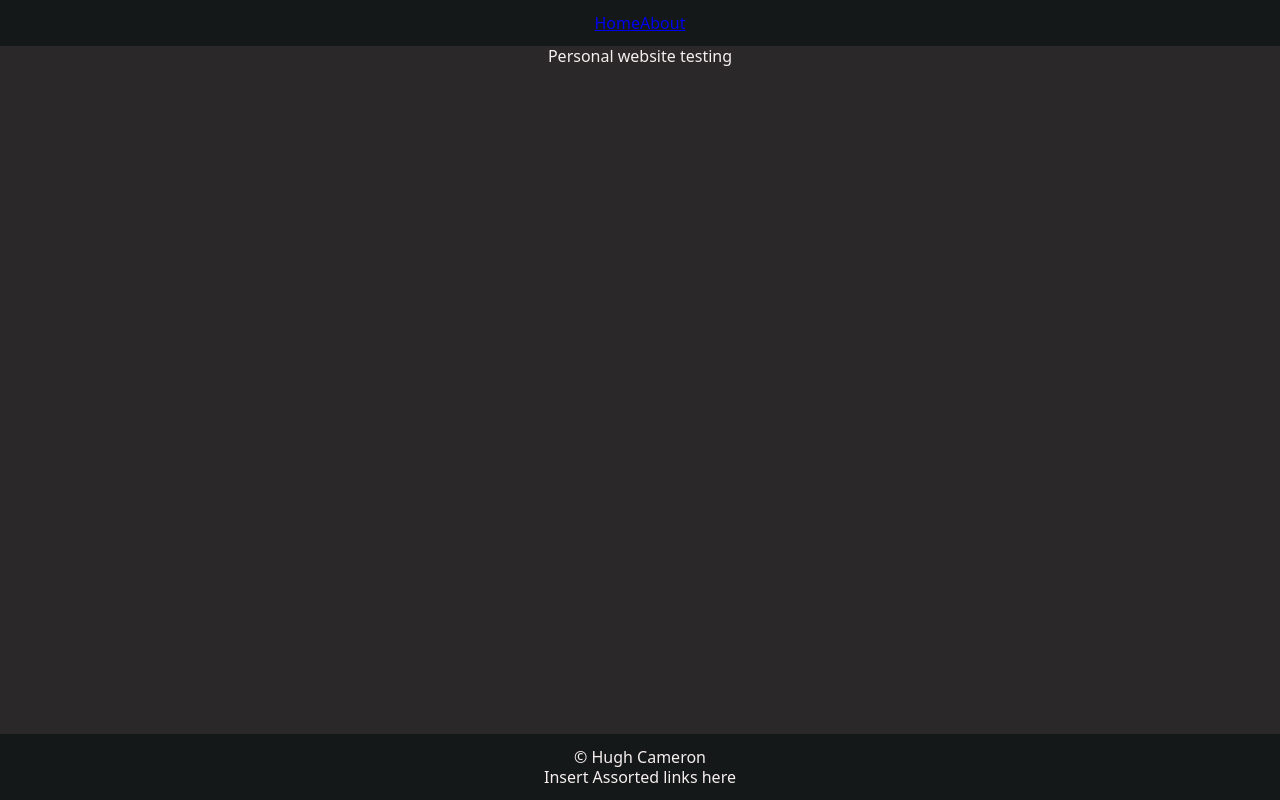
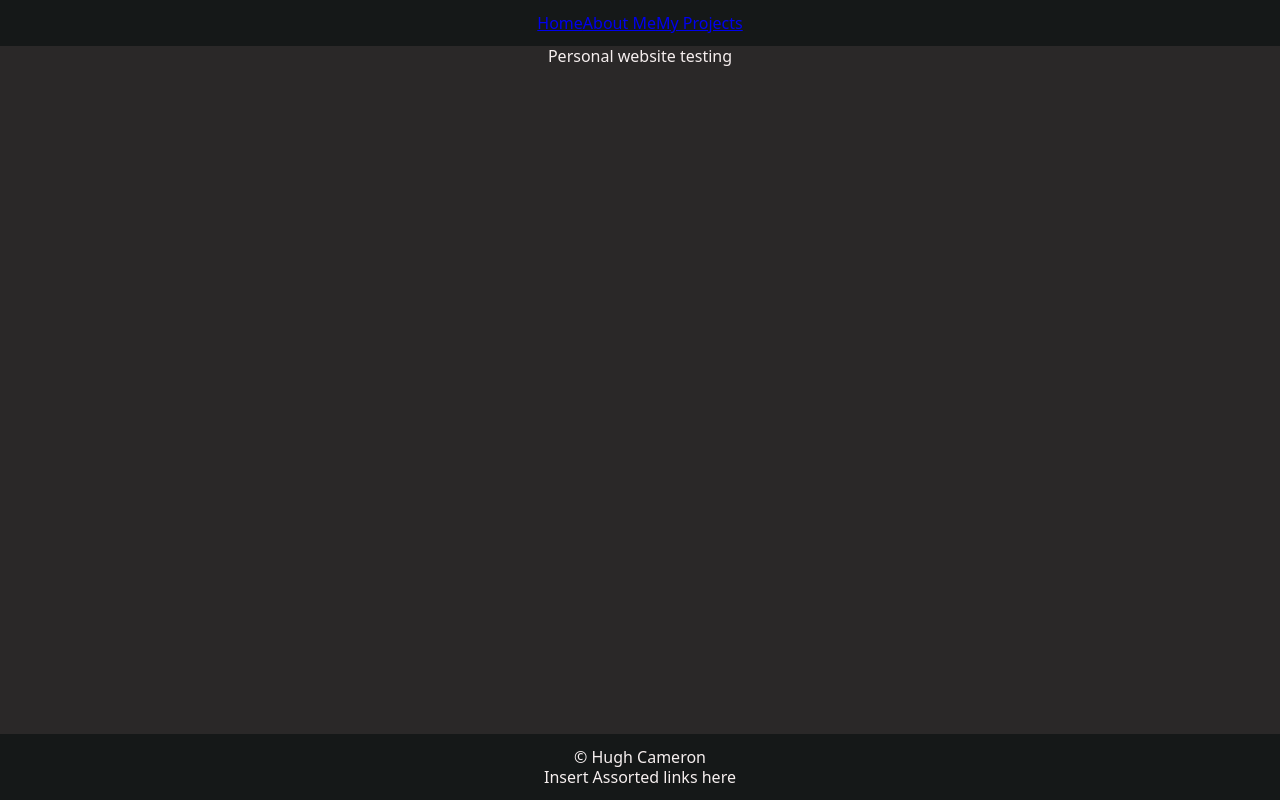
Before and after one commit to AeonianTest/AeonianTest.github.io, a React (Vite) app: page / in a window 1280 px wide. Built offline with nearby package versions, Linux system fonts and the light colour scheme.

Commit message:
Projects page navlinked

```diff
--- a/src/App.tsx
+++ b/src/App.tsx
@@ -1,6 +1,7 @@
 import { HashRouter, Routes, Route } from 'react-router-dom';
 import HomePage from './pages/HomePage';
 import AboutMe from './pages/AboutMe';
+import Projects from './pages/Projects';
 import Header from './components/Header';
 import Footer from './components/Footer';
 import './css/App.css'
@@ -12,6 +13,7 @@ function App() {
       		<Routes>
         		<Route path="/" element={<HomePage />} />
 				<Route path="/about" element={<AboutMe/>} />
+				<Route path="/projects" element={<Projects/>} />
       		</Routes>
 			<Footer/>
     	</HashRouter>
--- a/src/components/Header.tsx
+++ b/src/components/Header.tsx
@@ -10,7 +10,10 @@ const Header: React.FC = () => {
                     Home
                 </NavLink>
                 <NavLink to="/about" className="NavLink">
-                    About
+                    About Me
+                </NavLink>
+                <NavLink to="/projects" className="NavLink">
+                    My Projects
                 </NavLink>
             </nav>
         </header>
--- /dev/null
+++ b/src/css/pages/Projects.css
@@ -0,0 +1,8 @@
+.OuterContainer {
+    display: flex;
+    flex-direction: column;
+    align-items: center;
+
+    height: 100%;
+    width: 100%
+}
--- a/src/pages/Projects.tsx
+++ b/src/pages/Projects.tsx
@@ -0,0 +1,16 @@
+import '../css/pages/Projects.css'
+import React from 'react';
+
+const Projects: React.FC = () => {
+
+
+    return (
+        <div className="OuterContainer">
+            <div>
+                Projects page
+            </div>
+        </div>
+    )
+}
+
+export default Projects;
```
